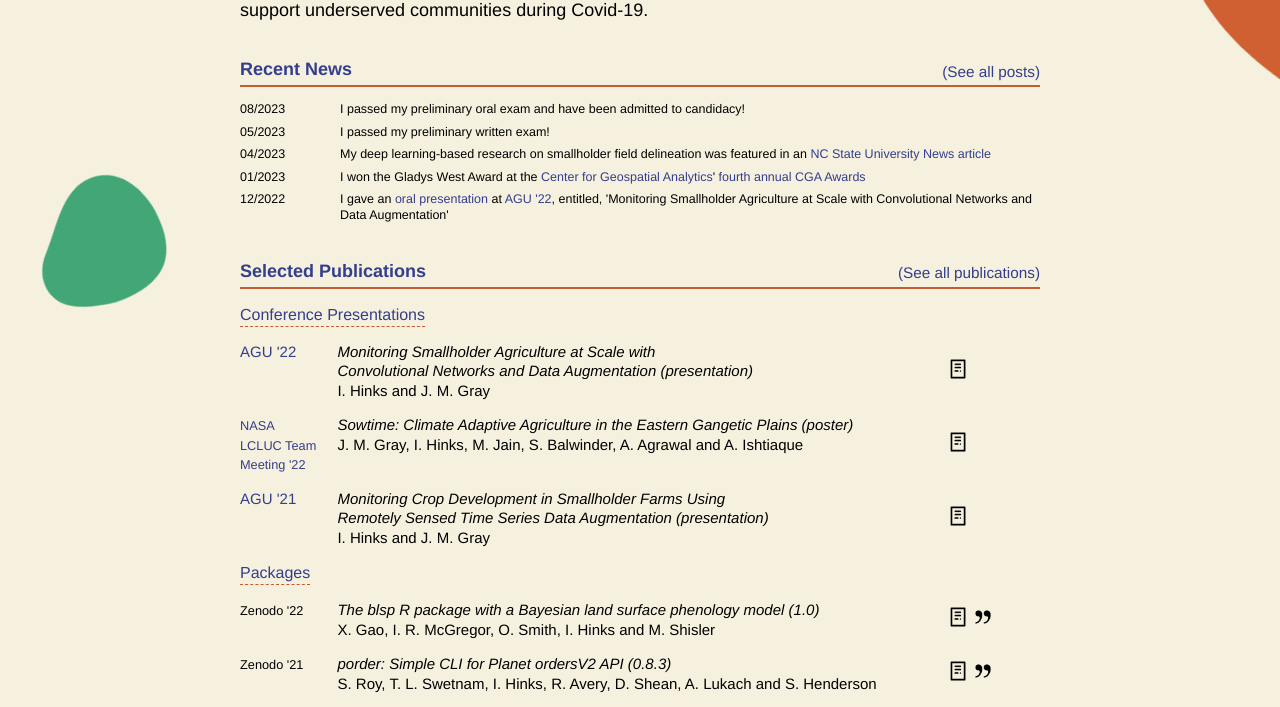
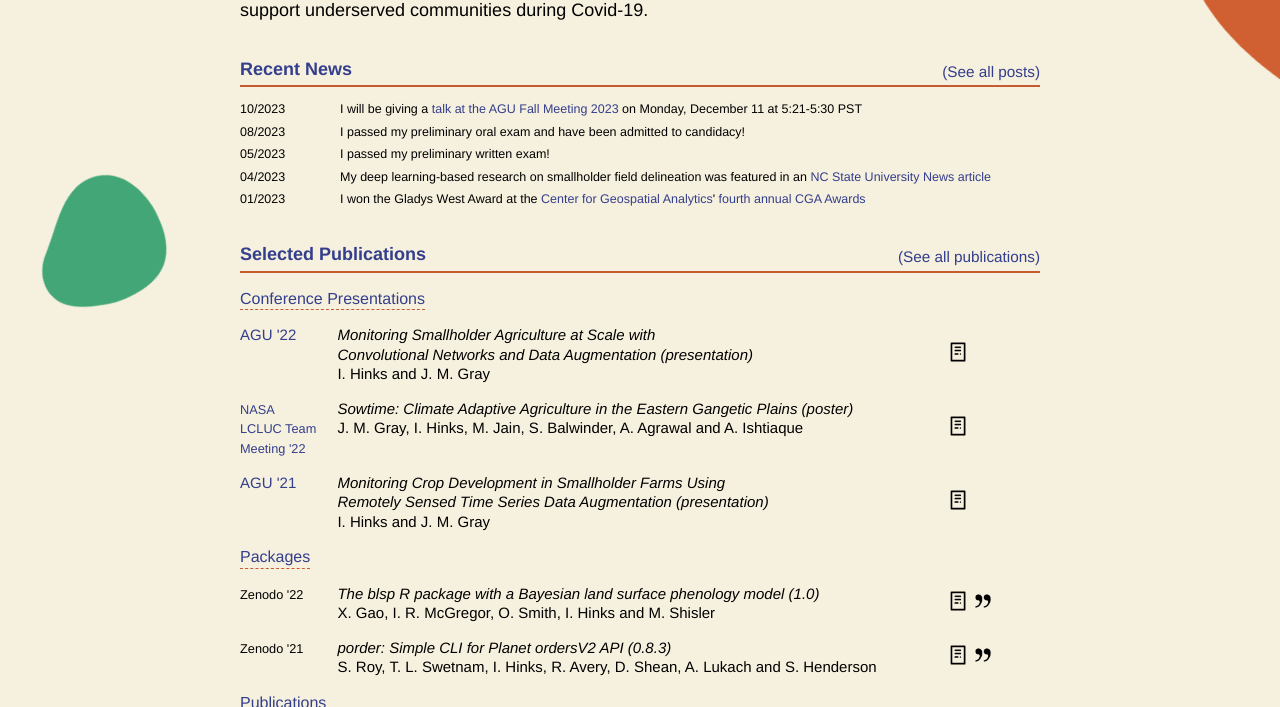
Before and after one commit to iHinks/ihinks.github.io, a plain HTML site: page docs/index.html in a window 1280 px wide. Shown: the part 393-1100 px from the top of the page. Drawn offline with Linux system fonts and the light colour scheme.

Commit message:
added talk to website

```diff
--- a/data/news.json
+++ b/data/news.json
@@ -1,4 +1,8 @@
 [
+    {
+        "date": "10/2023",
+        "text": "I will be giving a <a href=\"https://agu.confex.com/agu/fm23/meetingapp.cgi/Paper/1275721\" target=\"_blank\" rel=\"noopener noreferrer\">talk at the AGU Fall Meeting 2023</a> on Monday, December 11 at 5:21-5:30 PST"
+    },
     {
         "date": "08/2023",
         "text": "I passed my preliminary oral exam and have been admitted to candidacy!"
--- a/docs/index.html
+++ b/docs/index.html
@@ -40,6 +40,13 @@
 <div id="news">
 <div class="news-item">
 <div class="news-left">
+10/2023
+</div>
+<div class="news-right">
+I will be giving a <a href="https://agu.confex.com/agu/fm23/meetingapp.cgi/Paper/1275721" target="_blank" rel="noopener noreferrer">talk at the AGU Fall Meeting 2023</a> on Monday, December 11 at 5:21-5:30 PST
+</div>
+</div><div class="news-item">
+<div class="news-left">
 08/2023
 </div>
 <div class="news-right">
@@ -65,13 +72,6 @@ My deep learning-based research on smallholder field delineation was featured in
 </div>
 <div class="news-right">
 I won the Gladys West Award at the <a href="https://cnr.ncsu.edu/geospatial/" target="_blank" rel="noopener noreferrer">Center for Geospatial Analytics</a>'  <a href="https://cnr.ncsu.edu/geospatial/news/2023/02/09/celebrating-our-community-spring2023" target="_blank" rel="noopener noreferrer">fourth annual CGA Awards</a>
-</div>
-</div><div class="news-item">
-<div class="news-left">
-12/2022
-</div>
-<div class="news-right">
-I gave an <a href="https://agu.confex.com/agu/fm22/meetingapp.cgi/Paper/1151876" target="_blank" rel="noopener noreferrer">oral presentation</a> at <a href="https://www.agu.org/Fall-Meeting" target="_blank" rel="noopener noreferrer">AGU '22</a>, entitled, 'Monitoring Smallholder Agriculture at Scale with Convolutional Networks and Data Augmentation'
 </div>
 </div></div>
 </div>
```
Also changed, not shown: docs/news.html (+7 -0 lines).
